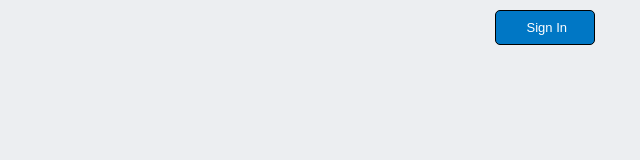
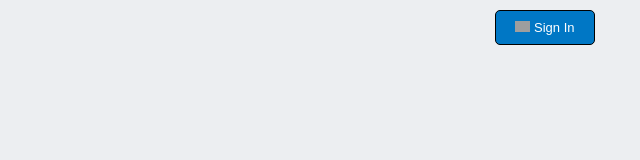
Before and after one commit to luciano-ilha/HTML-Forms, a plain HTML site: page index.html in a window 1280 px wide. Shown: the full height of the page, 640-1280 px from the left. Drawn offline with Linux system fonts and the light colour scheme; grey boxes are pictures that could not be loaded.

Commit message:
Add lock svg icon to sign in button

```diff
--- a/index.html
+++ b/index.html
@@ -8,7 +8,7 @@
 </head>
 <body>
   <div class="head">
-    <button><img src="" alt=""> Sign In</button>
+    <button><img src="https://svgsilh.com/svg/154684.svg" alt=""> Sign In</button>
     <p>Already have an Intuit account?</p>
     <a href="#">I forgot my User ID or Password</a>
   </div>
--- a/style.css
+++ b/style.css
@@ -18,3 +18,7 @@ body {
   border: 0.5px solid black;
   border-radius: 5px;
 }
+
+.head button img{
+  max-width: 15px;
+ }
```
